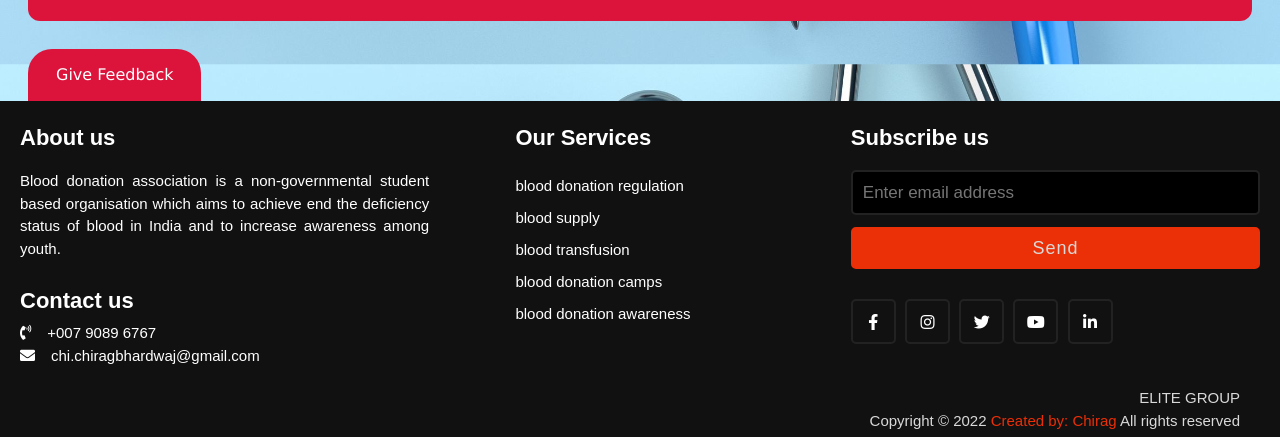
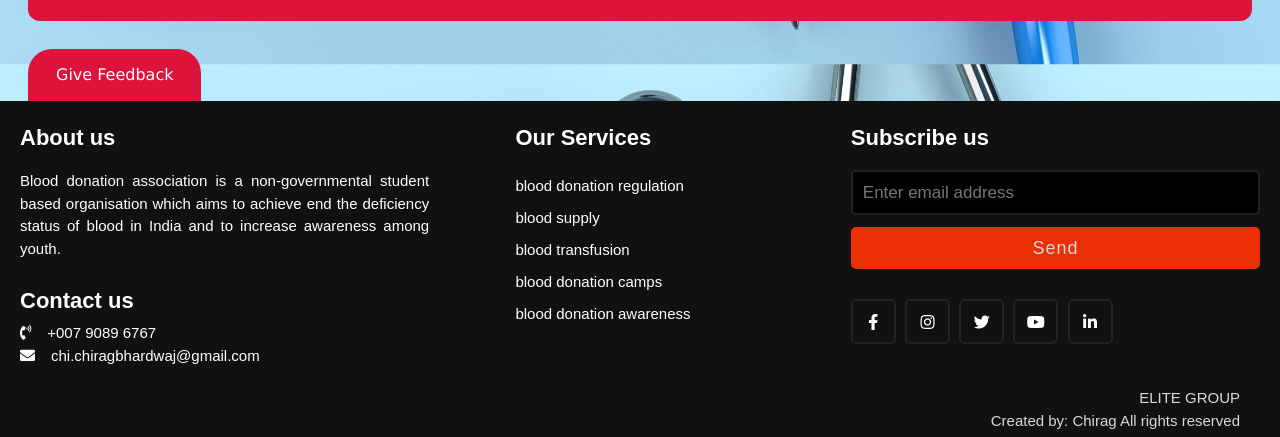
Before and after one commit to chirag14252/blooddonatione.com, a plain HTML site: page index.html in a window 1280 px wide. Shown: the part 2816-3253 px from the top of the page. Drawn offline with nearby package versions, Linux system fonts and the light colour scheme; a web font is replaced by a local one.

Commit message:
Update index.html

```diff
--- a/index.html
+++ b/index.html
@@ -261,7 +261,7 @@
   </div>
   <div class="bottom">
     <p>ELITE GROUP</p>
-    <p>Copyright © 2022 <a href="#">Created by: Chirag </a> All rights reserved</p>
+   Created by: Chirag </a> All rights reserved</p>
   </div>
 </footer>
 
```
